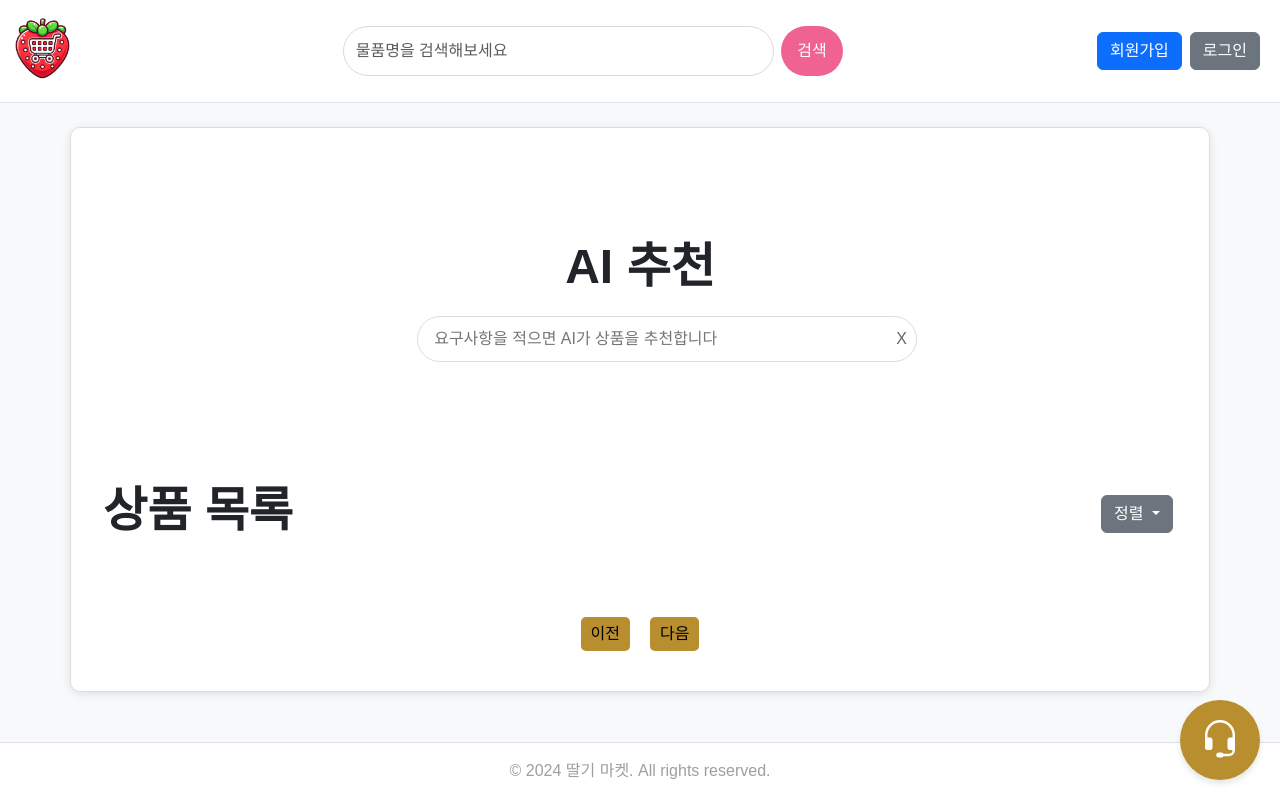
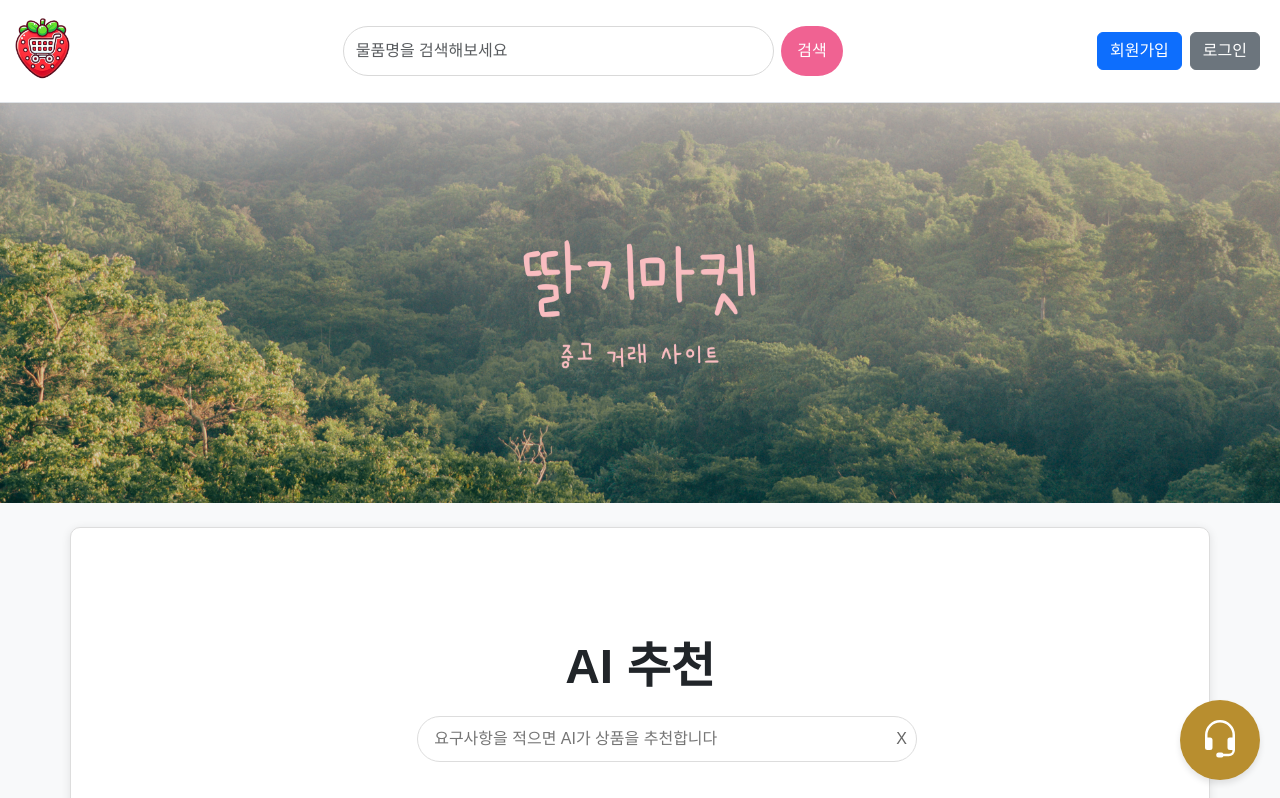
Before and after one commit to Limsunoh/Project_SANA_I, a Django app: page / in a window 1280 px wide. Shown: the top 798 px of the page. Run offline with Django 4.2, Linux system fonts and the light colour scheme; data that the repository does not hold is empty.

Commit message:
base.html 배너이미지 추가,product create 상품상태 수정

```diff
--- a/products/templates/product_create.html
+++ b/products/templates/product_create.html
@@ -31,7 +31,7 @@
         </div>
 
         <div class="mb-3"></div>
-            <label for="status" class="form-label">제목</label>
+            <label for="status" class="form-label">상품상태</label>
             <select name="status" id="status">
                 <option value="sell">판매중</option>
                 <option value="reservation">예약중</option>
--- a/static/css/base.css
+++ b/static/css/base.css
@@ -31,6 +31,12 @@ body {
 
 .nav-link:hover {
     color: #ff5722;
+}
+
+.cropped-banner {
+    height: 300px; /* 원하는 높이로 설정 */
+    object-fit: cover; /* 이미지의 비율을 유지하면서 잘라냄 */
+    width: 100%; /* 전체 너비로 설정 */
 }
 
 /* '내 상점'과 '1:1 채팅' 스타일 */
--- a/templates/base.html
+++ b/templates/base.html
@@ -62,6 +62,11 @@
                 </div>
             </div>
         </div>
+
+            <!-- 배너 이미지 추가 -->
+        <div class="container-fluid p-0">
+            <img src="{% static 'images/banner.png' %}" alt="배너 이미지" class="img-fluid cropped-banner" style="width: 100%; height: 400px; object-fit: cover;">
+        </div>
     </header>
 
     <!-- 각 페이지별 내용이 들어갈 위치 -->
```
Also changed, not shown: static/images/banner.png (added).
